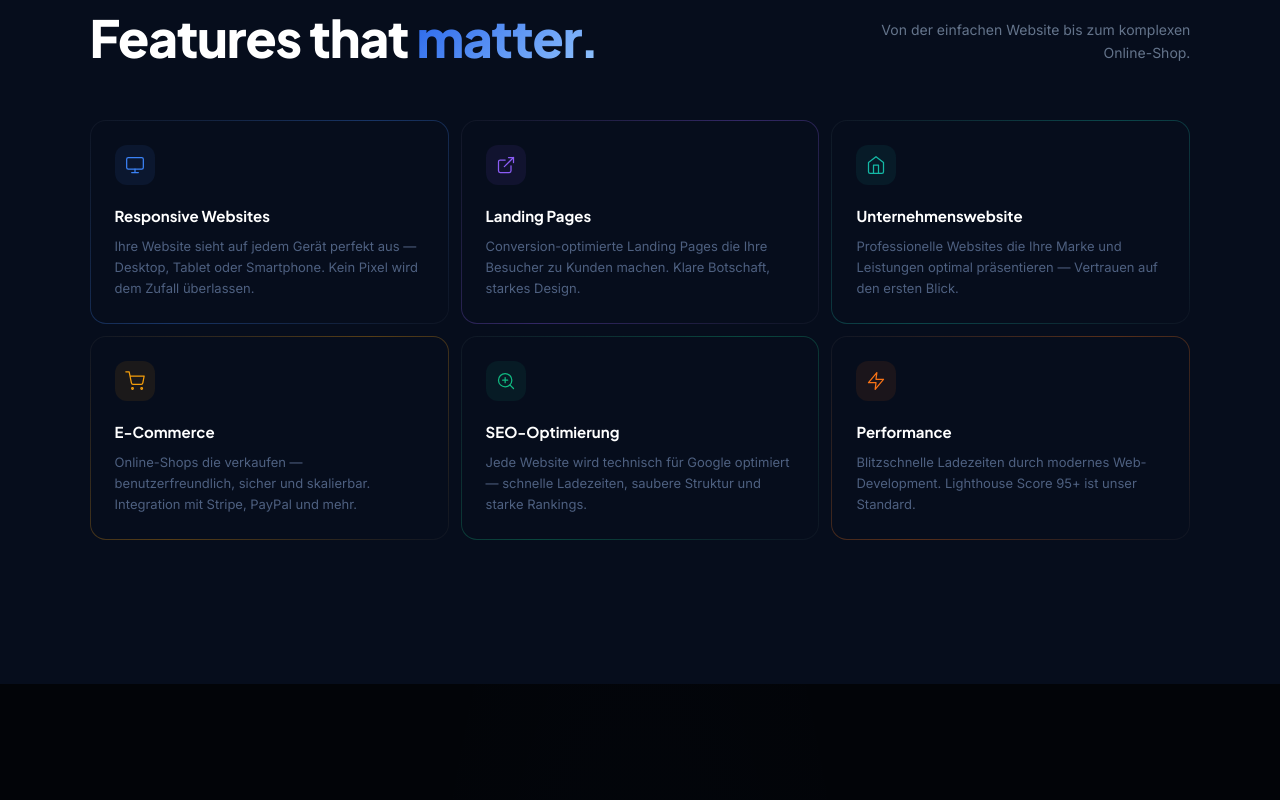
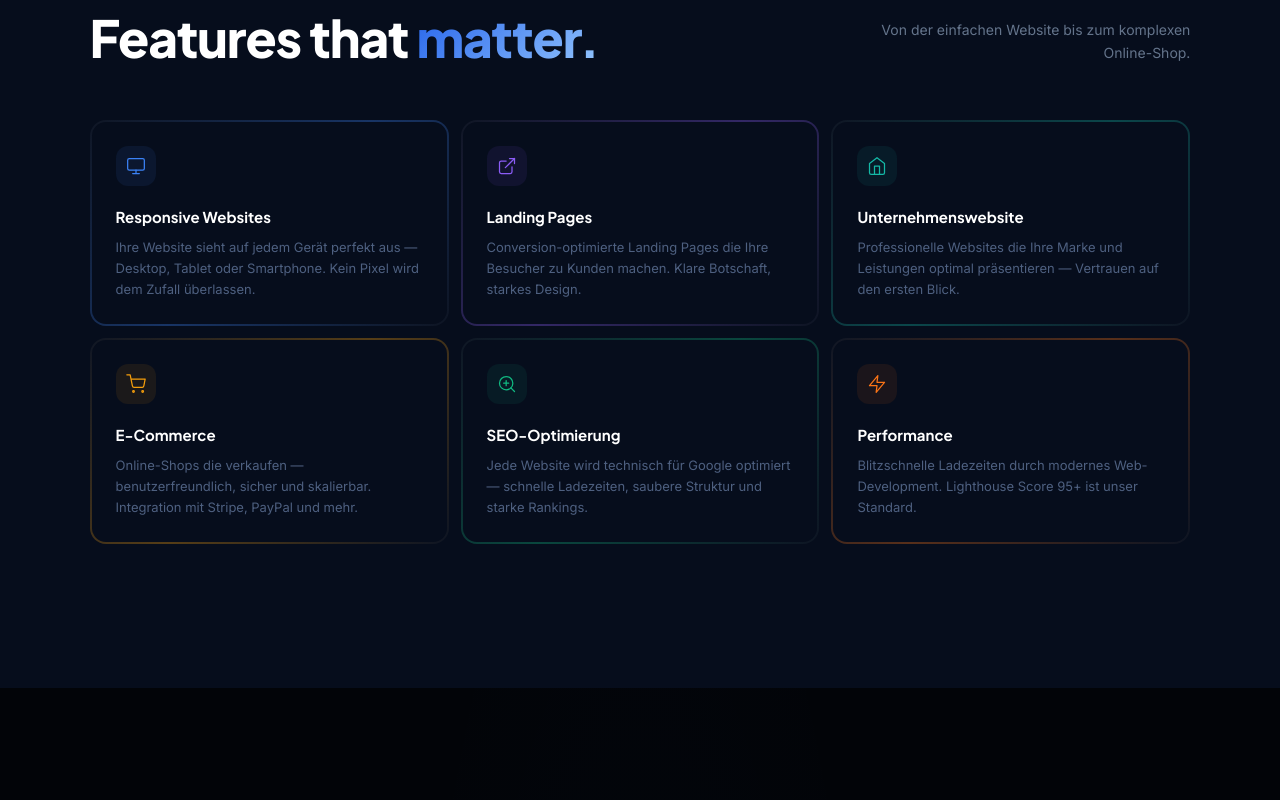
Before and after one commit to JRAgency/jr-agency-services-Website, a Next.js app: page /webdesign in a window 1280 px wide. Shown: the part 1740-2540 px from the top of the page. Built offline with nearby package versions, Linux system fonts and the light colour scheme.

Commit message:
Thicken gradient border on feature cards from 1px to 2px
Co-Authored-By: Claude Sonnet 4.6 <noreply@anthropic.com>

```diff
--- a/app/webdesign/page.tsx
+++ b/app/webdesign/page.tsx
@@ -276,14 +276,14 @@ export default function WebdesignPage() {
             {leistungen.map((item, i) => (
               <AnimatedSection key={item.title} delay={i * 0.07}>
                 <div
-                  className="group relative rounded-2xl p-[1px] h-full transition-all duration-300 hover:-translate-y-[3px] cursor-default"
+                  className="group relative rounded-2xl p-[2px] h-full transition-all duration-300 hover:-translate-y-[3px] cursor-default"
                   style={{
                     background: `linear-gradient(135deg, rgba(255,255,255,0.04) 0%, ${item.color}55 50%, rgba(255,255,255,0.03) 100%)`,
                   }}
                 >
                   {/* Border brightens on hover */}
                   <div
-                    className="absolute inset-0 rounded-2xl opacity-0 group-hover:opacity-100 transition-opacity duration-300"
+                    className="absolute inset-0 rounded-[17px] opacity-0 group-hover:opacity-100 transition-opacity duration-300"
                     style={{ background: `linear-gradient(135deg, ${item.color}20 0%, ${item.color}99 50%, ${item.color}18 100%)` }}
                   />
                   {/* Outer glow behind card */}
@@ -294,7 +294,7 @@ export default function WebdesignPage() {
 
                   {/* Inner card */}
                   <div
-                    className="relative rounded-[15px] p-6 h-full overflow-hidden"
+                    className="relative rounded-[14px] p-6 h-full overflow-hidden"
                     style={{ background: "#060D1C" }}
                   >
                     {/* Ambient top glow on hover */}
```
